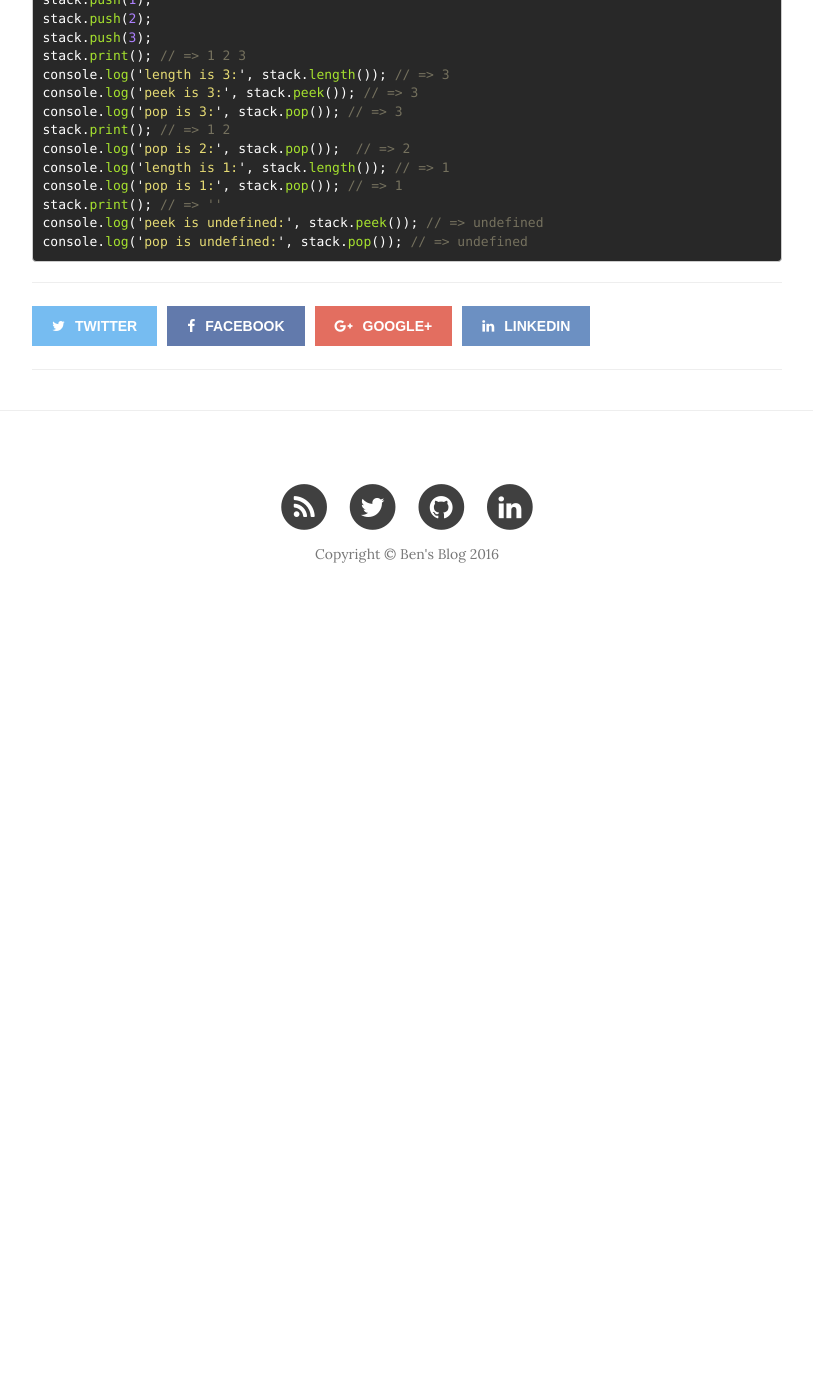
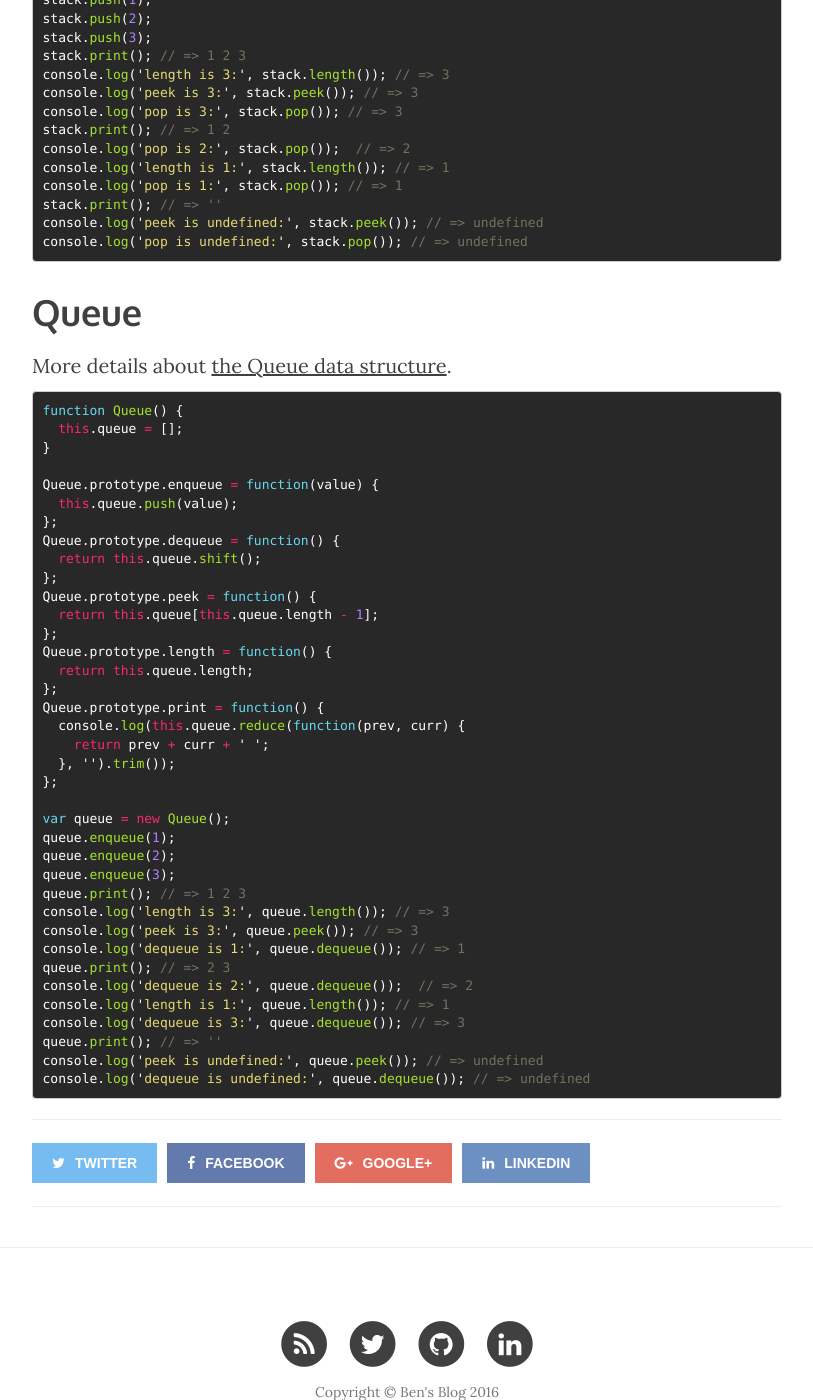
Before and after one commit to benoitvallon/benoitvallon.github.io, a Jekyll site: the page built from _posts/2016-01-11-data-structures-in-javascript-all-the-code.md, in a window 1280 px wide and 1400 px high, scrolled down 8719 px. Shown: the whole window, without its empty margins (233-1046 px from the left). Built offline with Jekyll 4.4.1, drawn with Linux system fonts in a browser that asks for light colours; nearby versions of some CDN libraries; comment, search, counter and statistics services are not loaded; before the commit the page ends 9349 px from its top, so only the background shows below that.

Commit message:
Adds the queue data structure

````diff
--- a/_posts/2016-01-11-data-structures-in-javascript-all-the-code.md
+++ b/_posts/2016-01-11-data-structures-in-javascript-all-the-code.md
@@ -41,3 +41,9 @@ More details about [the Doubly Linked List data structure](/data-structures-in-j
 More details about [the Stack data structure](/data-structures-in-javascript/the-stack-data-structure).
 
 {% include_relative data-structures-series/stack.md %}
+
+# Queue
+
+More details about [the Queue data structure](/data-structures-in-javascript/the-queue-data-structure).
+
+{% include_relative data-structures-series/queue.md %}
--- /dev/null
+++ b/_posts/data-structures-series/queue.md
@@ -0,0 +1,39 @@
+```js
+function Queue() {
+  this.queue = [];
+}
+
+Queue.prototype.enqueue = function(value) {
+  this.queue.push(value);
+};
+Queue.prototype.dequeue = function() {
+  return this.queue.shift();
+};
+Queue.prototype.peek = function() {
+  return this.queue[this.queue.length - 1];
+};
+Queue.prototype.length = function() {
+  return this.queue.length;
+};
+Queue.prototype.print = function() {
+  console.log(this.queue.reduce(function(prev, curr) {
+    return prev + curr + ' ';
+  }, '').trim());
+};
+
+var queue = new Queue();
+queue.enqueue(1);
+queue.enqueue(2);
+queue.enqueue(3);
+queue.print(); // => 1 2 3
+console.log('length is 3:', queue.length()); // => 3
+console.log('peek is 3:', queue.peek()); // => 3
+console.log('dequeue is 1:', queue.dequeue()); // => 1
+queue.print(); // => 2 3
+console.log('dequeue is 2:', queue.dequeue());  // => 2
+console.log('length is 1:', queue.length()); // => 1
+console.log('dequeue is 3:', queue.dequeue()); // => 3
+queue.print(); // => ''
+console.log('peek is undefined:', queue.peek()); // => undefined
+console.log('dequeue is undefined:', queue.dequeue()); // => undefined
+```
````
Also changed, not shown: _posts/2016-01-11-data-structures-in-javascript.md (+1 -1 lines), _posts/2016-01-14-the-queue-data-structure.md (added, +35 -0 lines), img/2016-01-14-the-queue-data-structure/cans.jpg (added), img/2016-01-14-the-queue-data-structure/post-the-queue-data-structure.jpg (added), 1 other file.
